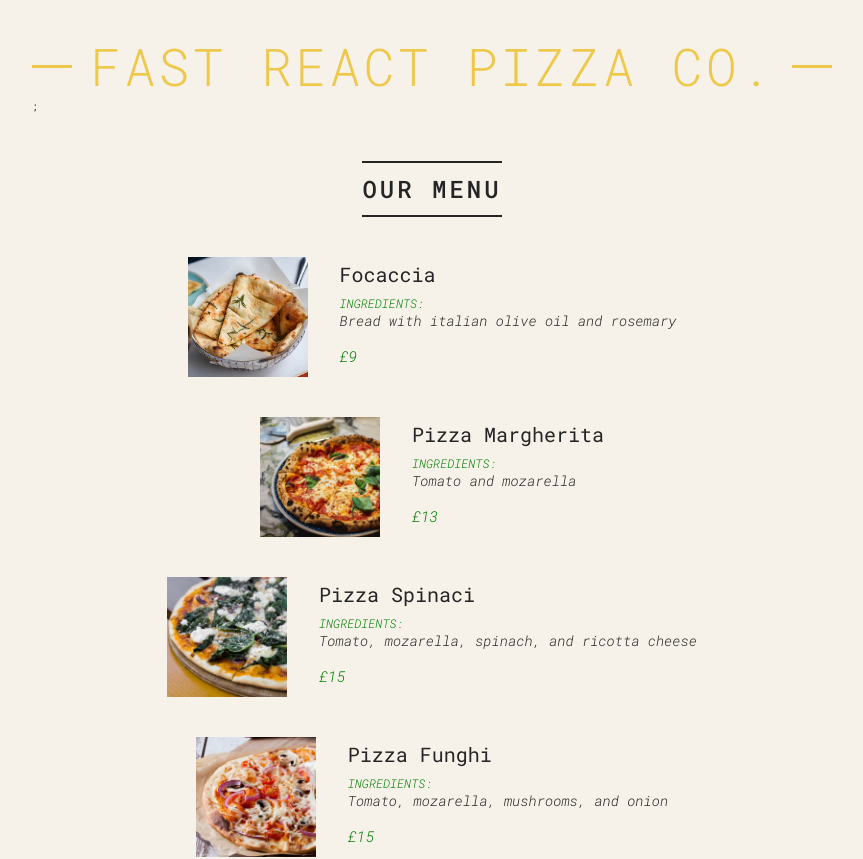
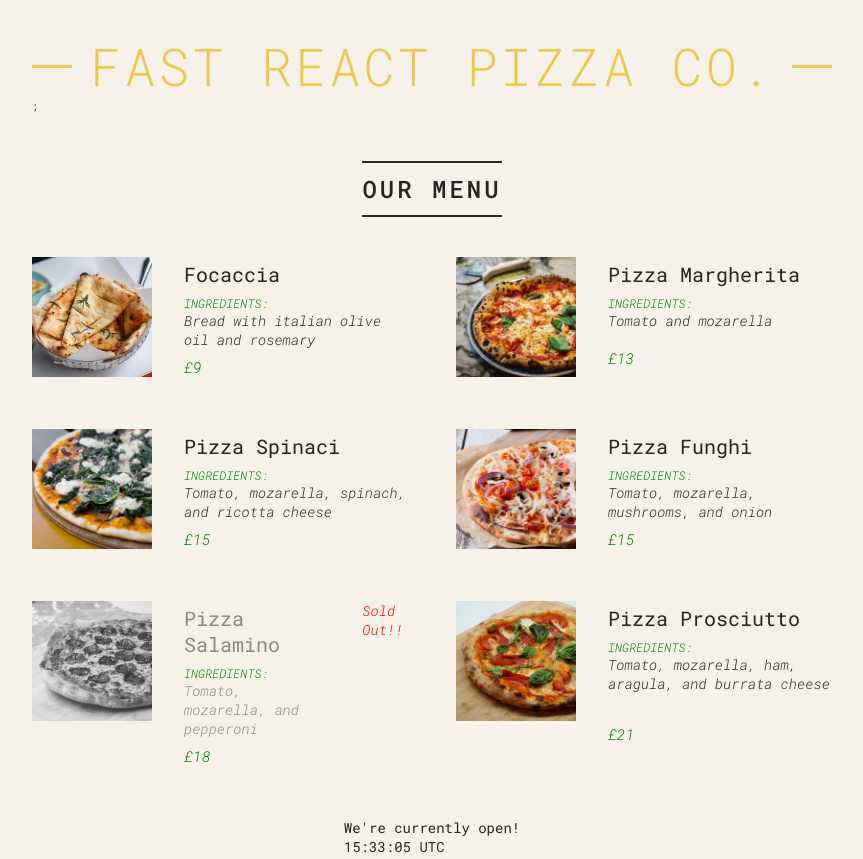
Before and after one commit to IsabelTizon/pizzaMenuVite, a React (Vite) app: page / in a window 1280 px wide. Shown: the top 859 px of the page, without its empty margins (208-1071 px from the left). Built offline with nearby package versions, Linux system fonts and the light colour scheme.

Commit message:
tag li was added to Menu

```diff
--- a/src/main.jsx
+++ b/src/main.jsx
@@ -26,10 +26,12 @@ function Menu() {
 	return (
 		<main className="menu">
 			<h2>Our Menu</h2>
-			{updatedPizzaData.map((pizza) => (
-				// Props spread operator ({...pizza})
-				<Pizza key={pizza.id} {...pizza} />
-			))}
+			<li className="pizzas">
+				{updatedPizzaData.map((pizza) => (
+					// Props spread operator ({...pizza})
+					<Pizza key={pizza.id} {...pizza} />
+				))}
+			</li>
 		</main>
 	);
 }
```
